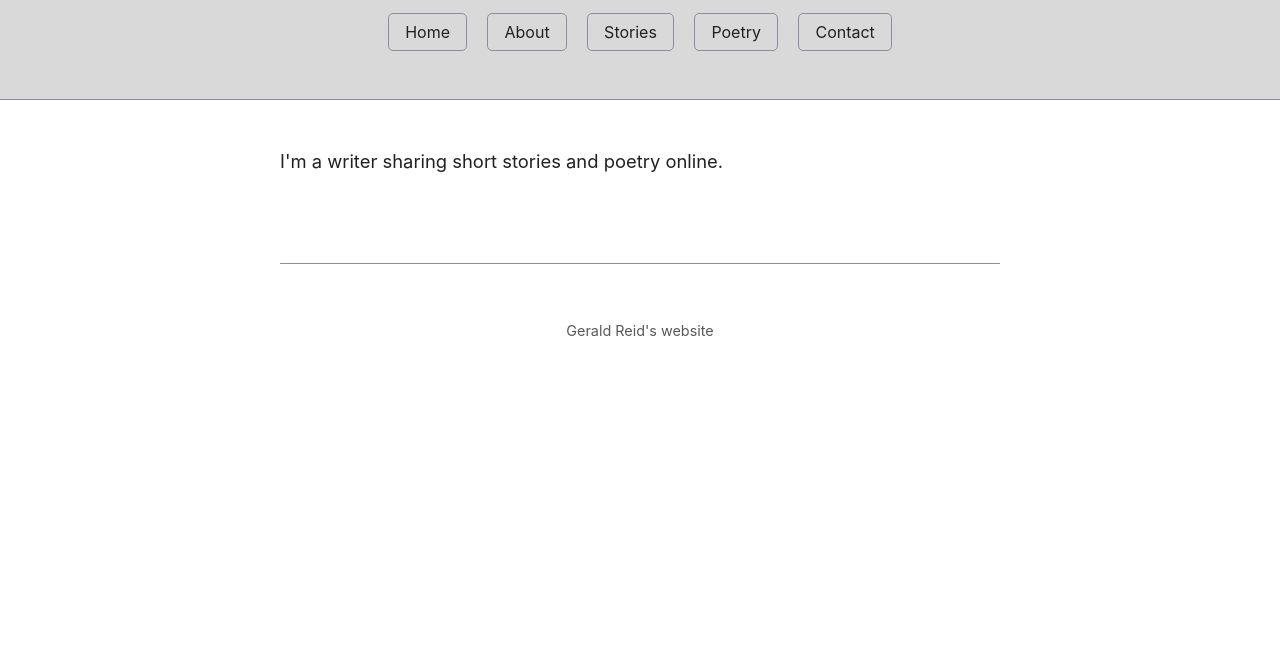
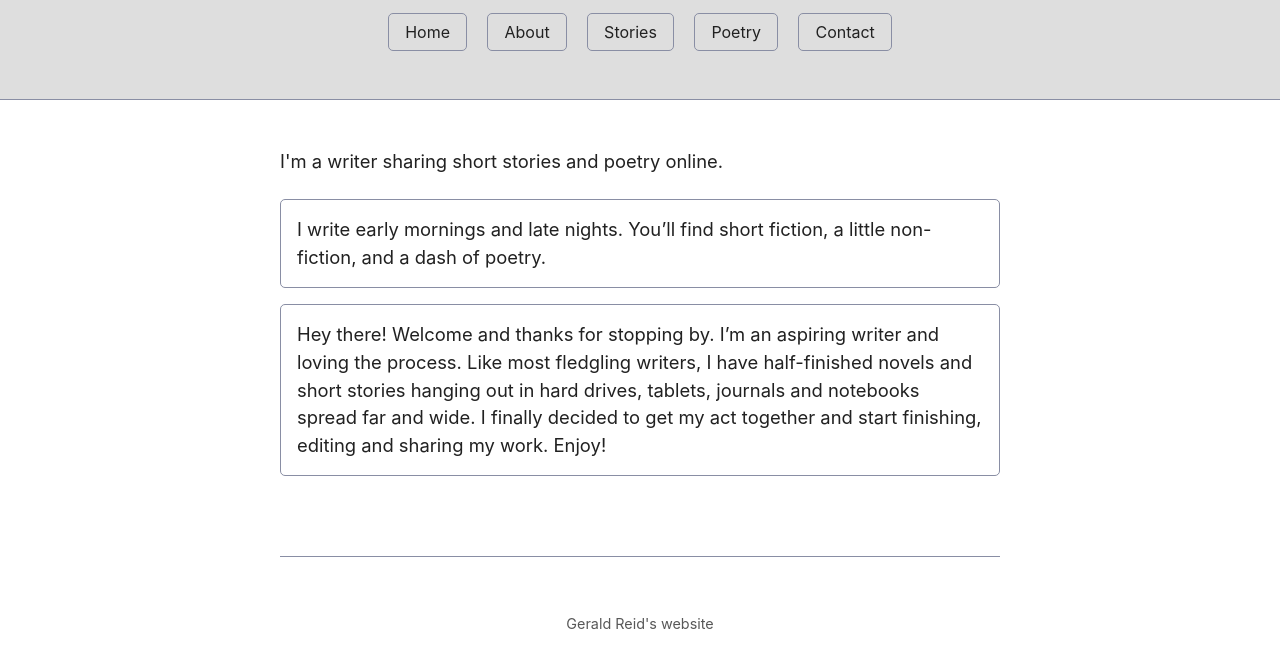
Before and after one commit to geraldreidwriter/geraldreid.github.io, a plain HTML site: page index.html in a window 1280 px wide. Shown: the part 147-814 px from the top of the page. Drawn offline with Linux system fonts and the light colour scheme.

Commit message:
Updating CSS header bg color, and home content

```diff
--- a/GeraldReid.css
+++ b/GeraldReid.css
@@ -9,7 +9,7 @@
 
   /* Default (light) theme */
   --bg: #fff;
-  --accent-bg: #d9d9d9;
+  --accent-bg: #dedede;
   --text: #212121;
   --text-light: #585858;
   --border: #898EA4;
--- a/index.html
+++ b/index.html
@@ -22,6 +22,8 @@
 
   <main>
     <p>I'm a writer sharing short stories and poetry online.</p>
+    <article>I write early mornings and late nights. You’ll find short fiction, a little non-fiction, and a dash of poetry.</article>
+    <article>Hey there! Welcome and thanks for stopping by. I’m an aspiring writer and loving the process. Like most fledgling writers, I have half-finished novels and short stories hanging out in hard drives, tablets, journals and notebooks spread far and wide. I finally decided to get my act together and start finishing, editing and sharing my work.  Enjoy!</article>
   </main>
 
   <footer>
```
